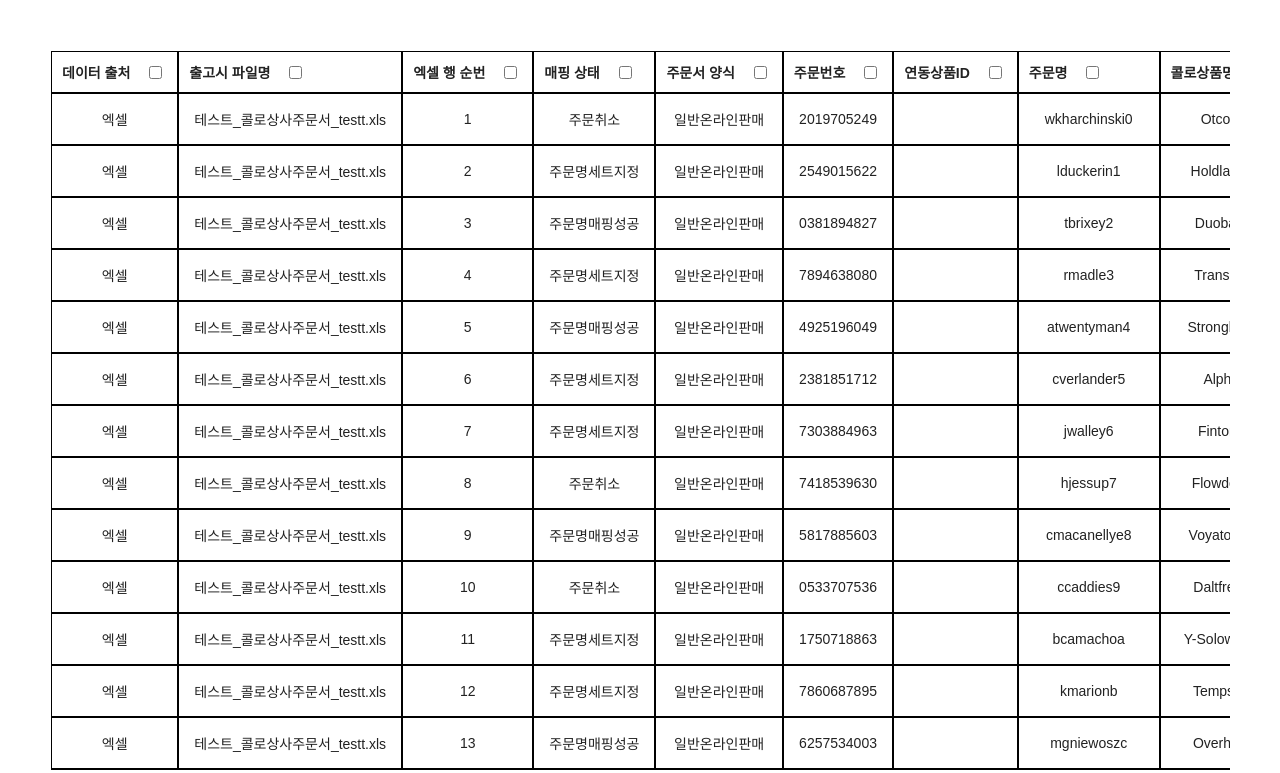
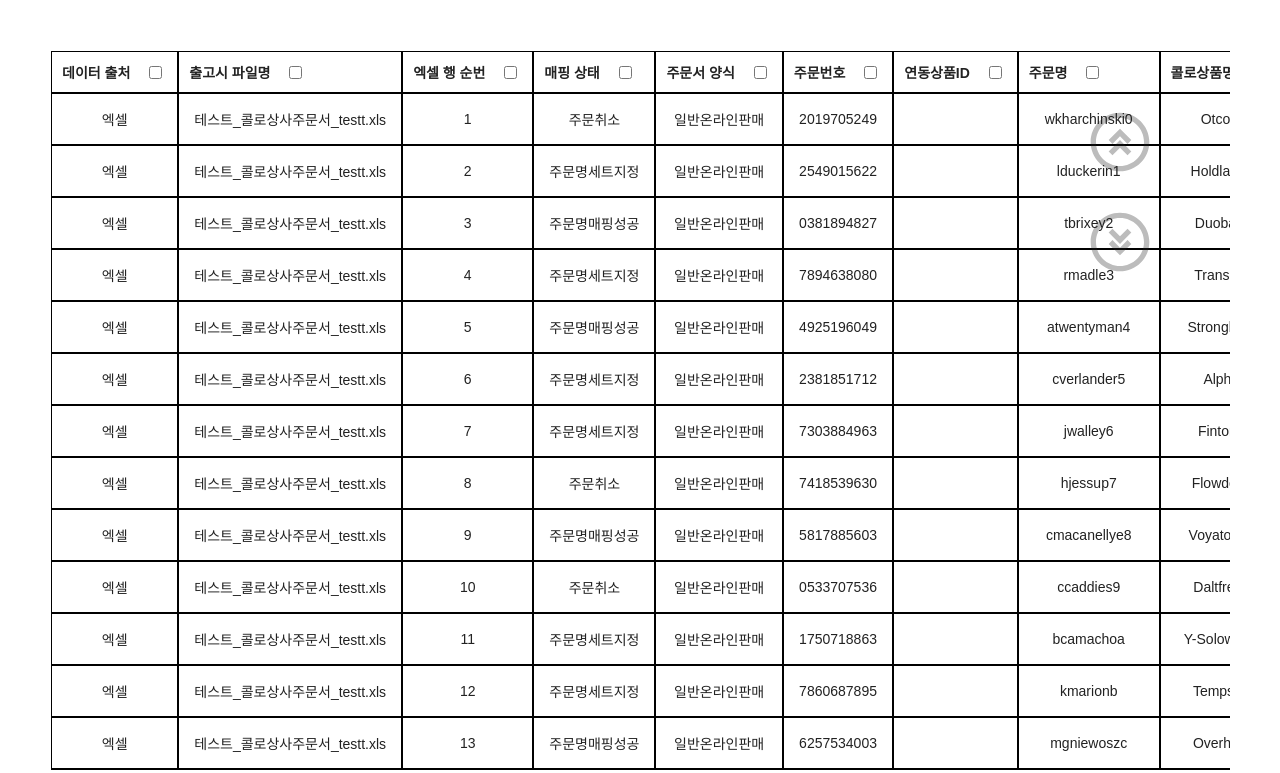
Before and after one commit to console-lo9/coloseum_sheet, a React (Create React App) app: page / in a window 1280 px wide. Shown: the top 773 px of the page. Built offline with nearby package versions, Linux system fonts and the light colour scheme.

Commit message:
Add: 스크롤 포탈 기능 구현

```diff
--- a/src/App.js
+++ b/src/App.js
@@ -17,7 +17,7 @@ const App = () => {
     <MainPage>
       <GlobalStyle />
       <ItemSheet />
-      {/* <Cards /> */}
+      <Cards />
     </MainPage>
   );
 };
--- a/src/components/ItemSheet/ItemSheet.js
+++ b/src/components/ItemSheet/ItemSheet.js
@@ -5,6 +5,7 @@ import { useDispatch, useSelector } from "react-redux";
 import SortButton from "./SortButton";
 import { useEffect } from "react";
 import { currentRowActions } from "store";
+import PortalButton from "layout/PortalButton";
 
 const ItemSheet = () => {
   const dispatch = useDispatch();
@@ -17,6 +18,9 @@ const ItemSheet = () => {
   const sortedData = useSelector((state) => state.sort);
   const [selColumn, setSelColumn] = useState(null);
   const outsideRef = useRef();
+
+  const tableRef = useRef();
+  const [tableHeight, setTableHeight] = useState();
 
   const isCheckedHandler = (event) => {
     const isChecked = event.target.checked;
@@ -41,13 +45,24 @@ const ItemSheet = () => {
     };
     document.addEventListener("click", clickOutsideHandler);
     dispatch(currentRowActions.setCurrentRow(clickedRowId));
+    setTableHeight(tableRef.current.getBoundingClientRect().height);
     return () => {
       document.removeEventListener("click", clickOutsideHandler);
     };
-  }, [clickedRowId, outsideRef]);
+  }, [clickedRowId, outsideRef, tableRef]);
+
+  const handleClick = (e) => {
+    console.log(e.currentTarget.id);
+    if (e.currentTarget.id === "upBtn") {
+      outsideRef.current.scrollTop -= tableHeight * 0.2;
+    } else if (e.currentTarget.id === "downBtn") {
+      outsideRef.current.scrollTop += tableHeight * 0.2;
+    }
+  };
 
   return (
     <TableWrapper ref={outsideRef}>
+      <PortalButton handleClick={handleClick} />
       <Table>
         <Thead>
           <tr>
@@ -69,7 +84,7 @@ const ItemSheet = () => {
             ))}
           </tr>
         </Thead>
-        <tbody>
+        <tbody ref={tableRef}>
           {sortedData.map((data, index) => (
             <Tr
               key={index}
@@ -98,6 +113,7 @@ const ItemSheet = () => {
 const TableWrapper = styled.div`
   overflow: auto;
   height: 90vh;
+  position: relative;
 `;
 
 const Table = styled.table`
--- a/src/components/ItemSheet/index.jsx
+++ b/src/components/ItemSheet/index.jsx
@@ -1,18 +1,18 @@
 import { useSelector } from "react-redux";
 import ItemSheet from "./ItemSheet";
-import MOCK_DATA from "assets/MOCK_DATA.json";
 import React, { Fragment } from "react";
 import Card from "components/Cards/Card";
 import * as S from "components/Cards/styles";
 import styled from "styled-components";
 
 const Table = () => {
+  const sortedData = useSelector((state) => state.sort);
   const currentRow = useSelector((state) => state.currentRow.row);
   return (
     <Fragment>
       {currentRow !== -1 && (
         <CardContainer>
-          <Card data={MOCK_DATA[currentRow]} />
+          <Card data={sortedData[currentRow]} />
         </CardContainer>
       )}
       <ItemSheet />
--- a/src/layout/MainPage.jsx
+++ b/src/layout/MainPage.jsx
@@ -2,7 +2,7 @@ import React from "react";
 import styled from "styled-components";
 
 const MainPage = (props) => {
-  return <MainWrapper>{props.children}</MainWrapper>;
+  return <MainWrapper className="asd">{props.children}</MainWrapper>;
 };
 
 const MainWrapper = styled.div`
--- /dev/null
+++ b/src/layout/PortalButton.jsx
@@ -0,0 +1,48 @@
+import React from "react";
+import styled from "styled-components";
+import { CgChevronDoubleUpO, CgChevronDoubleDownO } from "react-icons/cg";
+import { useSelector } from "react-redux";
+
+const PortalButton = ({ handleClick }) => {
+  return (
+    <>
+      <UpBtnBox onClick={handleClick} id="upBtn">
+        <CgChevronDoubleUpO />
+      </UpBtnBox>
+      <DownBtnBox onClick={handleClick} id="downBtn">
+        <CgChevronDoubleDownO />
+      </DownBtnBox>
+    </>
+  );
+};
+
+const UpBtnBox = styled.div`
+  position: sticky;
+  width: 70px;
+  height: 50px;
+  z-index: 50;
+  opacity: 0.3;
+  font-size: 4rem;
+  margin-top: -50px;
+  top: 60px;
+  left: 88%;
+  @media screen and (max-width: 1024px) {
+    left: 90%;
+  }
+`;
+const DownBtnBox = styled.div`
+  position: sticky;
+  width: 70px;
+  height: 50px;
+  z-index: 50;
+  opacity: 0.3;
+  font-size: 4rem;
+  margin-top: -50px;
+  top: 160px;
+  left: 88%;
+  @media screen and (max-width: 1024px) {
+    left: 90%;
+  }
+`;
+
+export default PortalButton;
```
